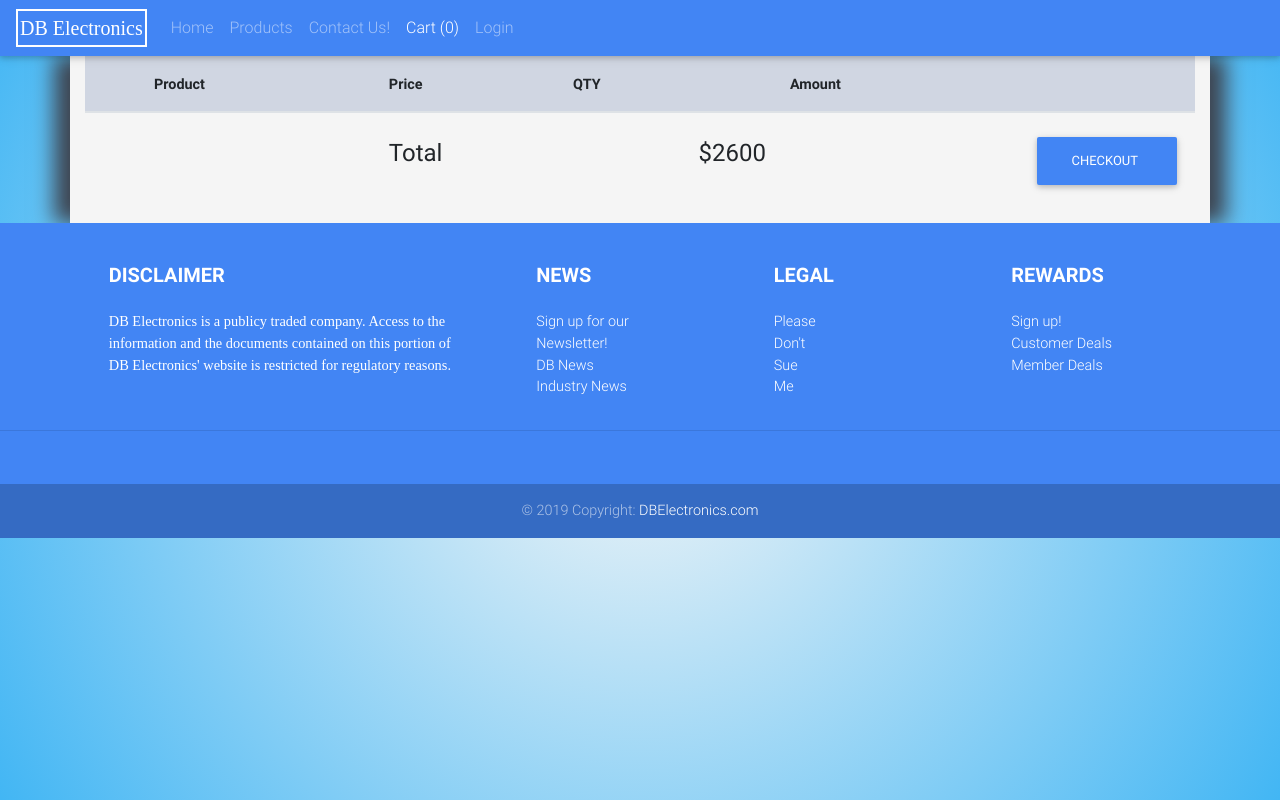
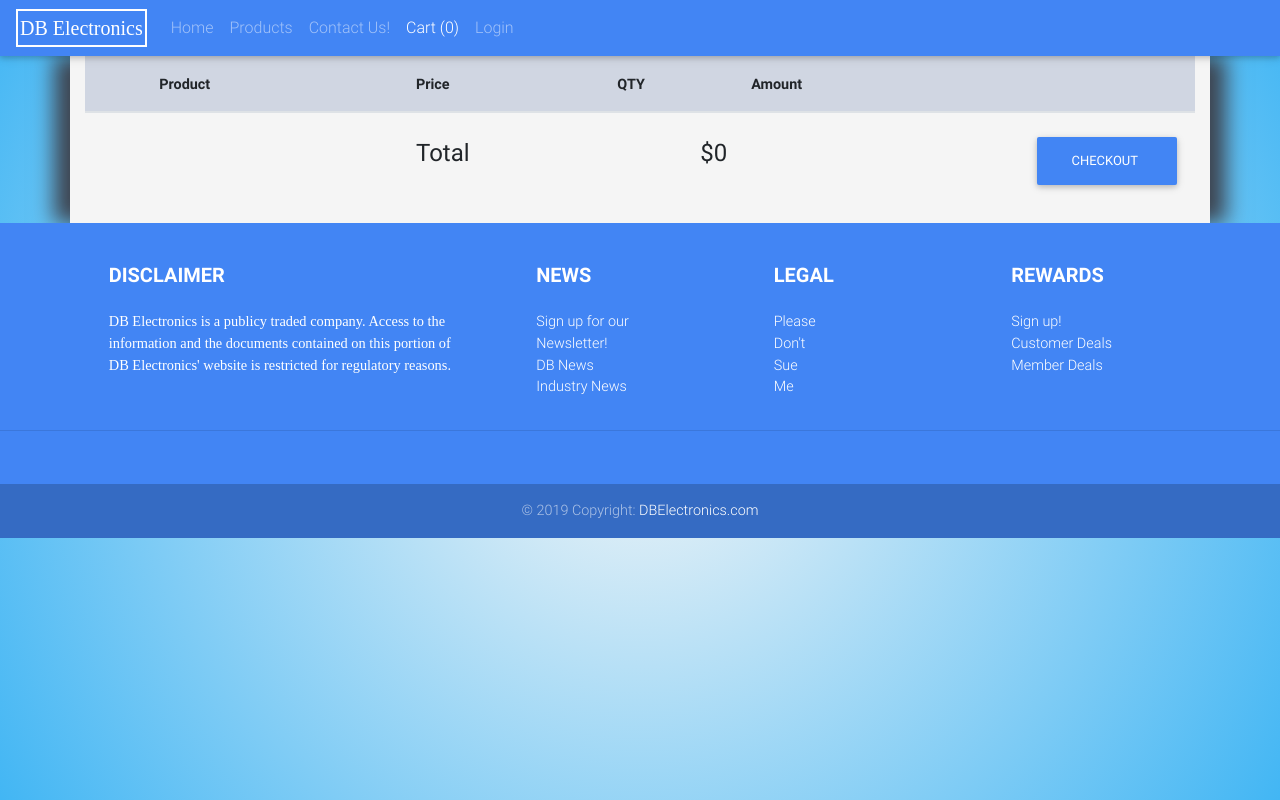
Before and after one commit to DylanBarber/dbElectronics, a React (Create React App) app in the folder client/: page /Cart in a window 1280 px wide. Built offline with nearby package versions, Linux system fonts and the light colour scheme; a web font is replaced by a local one.

Commit message:
Total number in cart now working

```diff
--- a/client/src/components/Cart.jsx
+++ b/client/src/components/Cart.jsx
@@ -12,6 +12,10 @@ const Cart = () => {
             product = {product}
           />
         ))
+        let subtotal = 0;
+        context.cart.forEach(product => {
+            subtotal += product.quantity * product.productPrice;
+          })
         return (
           <div className="container container-bg" >
             <div className="table-responsive">
@@ -55,7 +59,7 @@ const Cart = () => {
                     </td>
                     <td className="text-right">
                       <h4 className="mt-2">
-                        <strong>$2600</strong>
+                        <strong>${subtotal}</strong>
                       </h4>
                     </td>
                     <td colSpan="3" className="text-right">
```
